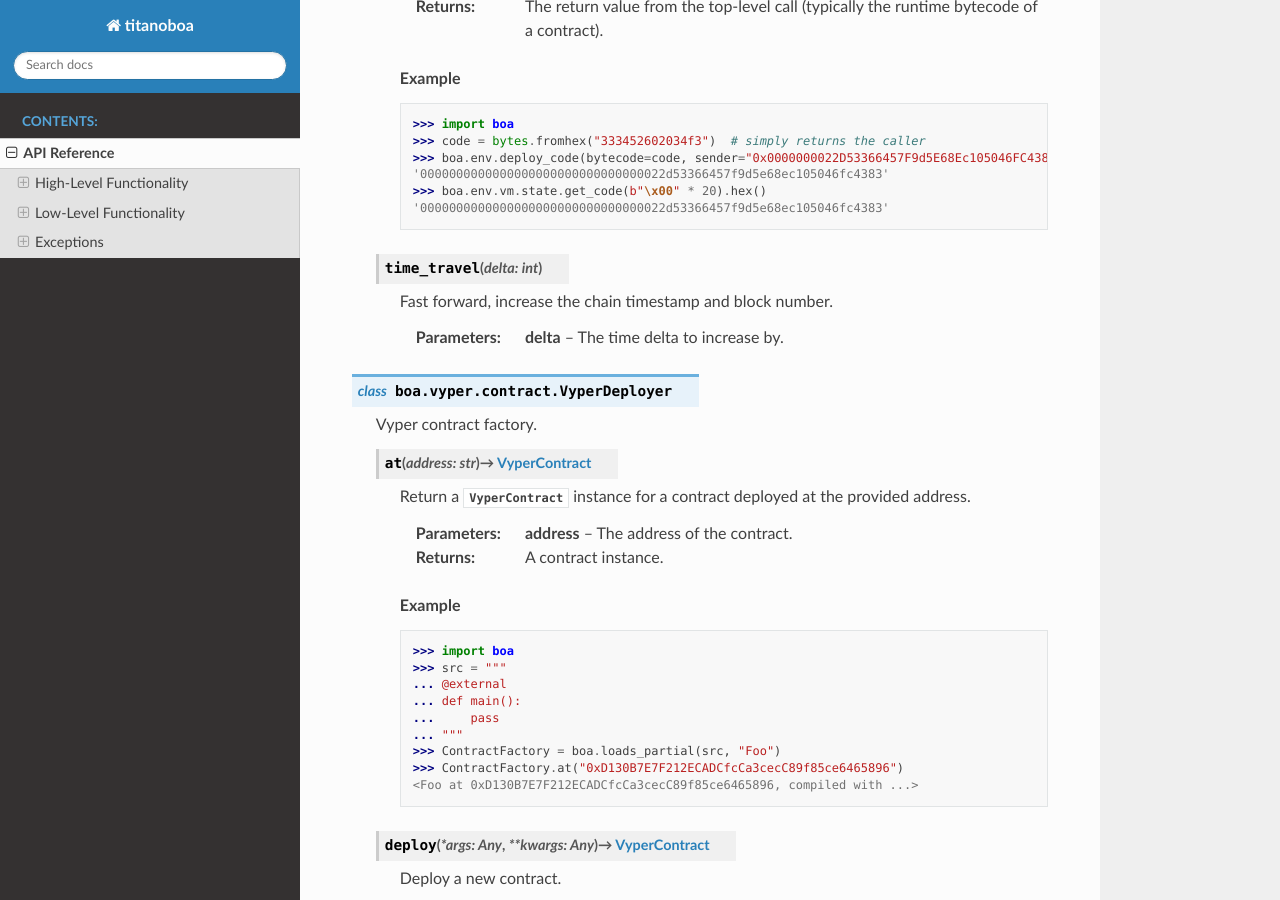
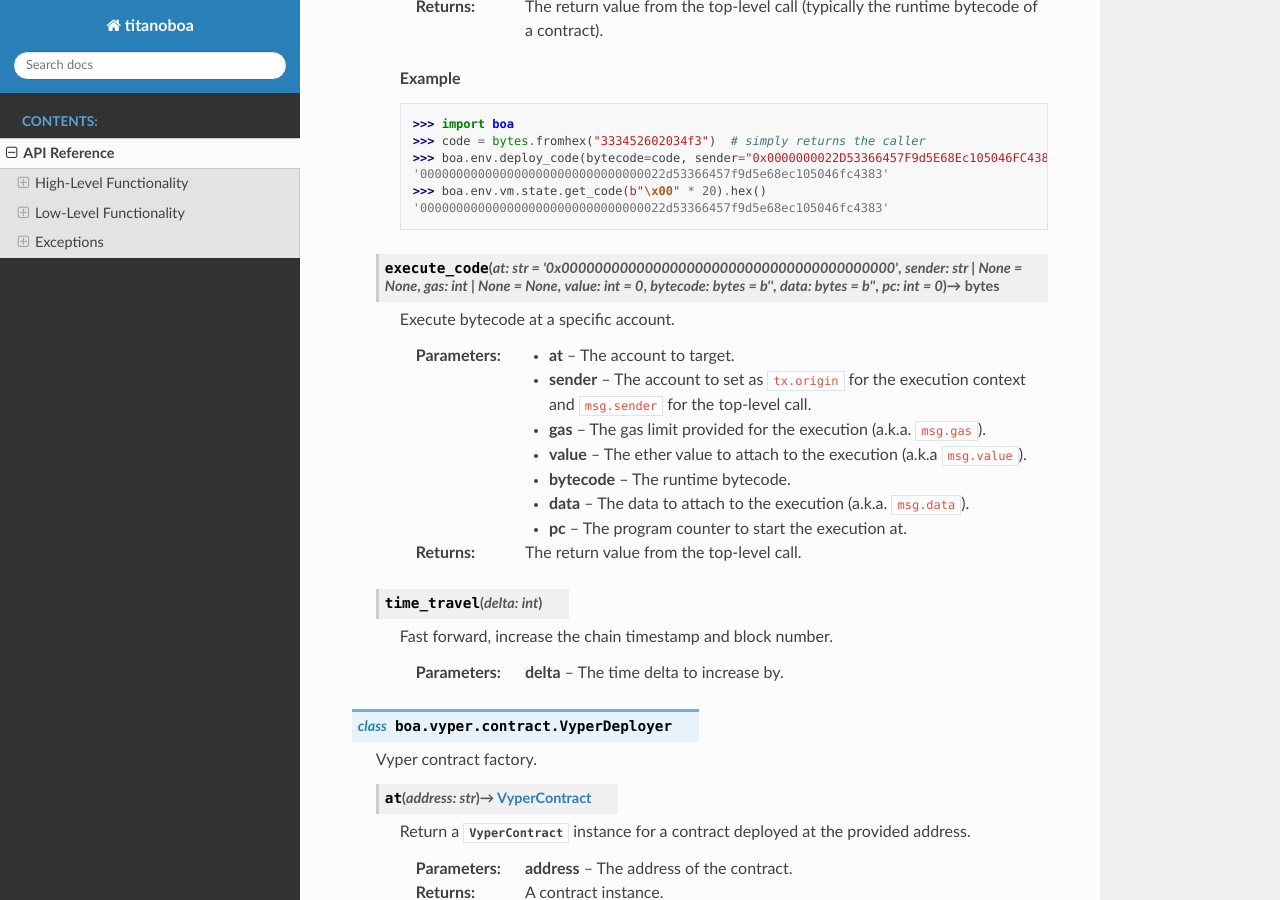
Before and after one commit to vyperlang/titanoboa, a Sphinx documentation site: the page built from docs/source/api.rst, in a window 1280 px wide and 900 px high, scrolled down 8179 px. Built offline with Sphinx 7.4.7 and the Read the Docs theme 2.0.0, drawn with Linux system fonts in a browser that asks for light colours.

Commit message:
docs: document execute_code method

```diff
--- a/docs/source/api.rst
+++ b/docs/source/api.rst
@@ -438,6 +438,19 @@ Low-Level Functionality
             >>> boa.env.vm.state.get_code(b"\x00" * 20).hex()
             '0000000000000000000000000000000022d53366457f9d5e68ec105046fc4383'
 
+    .. method:: execute_code(at: str = "0x0000000000000000000000000000000000000000", sender: str | None = None, gas: int | None = None, value: int = 0, bytecode: bytes = b"", data: bytes = b"", pc: int = 0) -> bytes
+
+        Execute bytecode at a specific account.
+
+        :param at: The account to target.
+        :param sender: The account to set as ``tx.origin`` for the execution context and ``msg.sender`` for the top-level call.
+        :param gas: The gas limit provided for the execution (a.k.a. ``msg.gas``).
+        :param value: The ether value to attach to the execution (a.k.a ``msg.value``).
+        :param bytecode: The runtime bytecode.
+        :param data: The data to attach to the execution (a.k.a. ``msg.data``).
+        :param pc: The program counter to start the execution at.
+        :returns: The return value from the top-level call.
+
     .. method:: time_travel(delta: int)
 
         Fast forward, increase the chain timestamp and block number.
```
